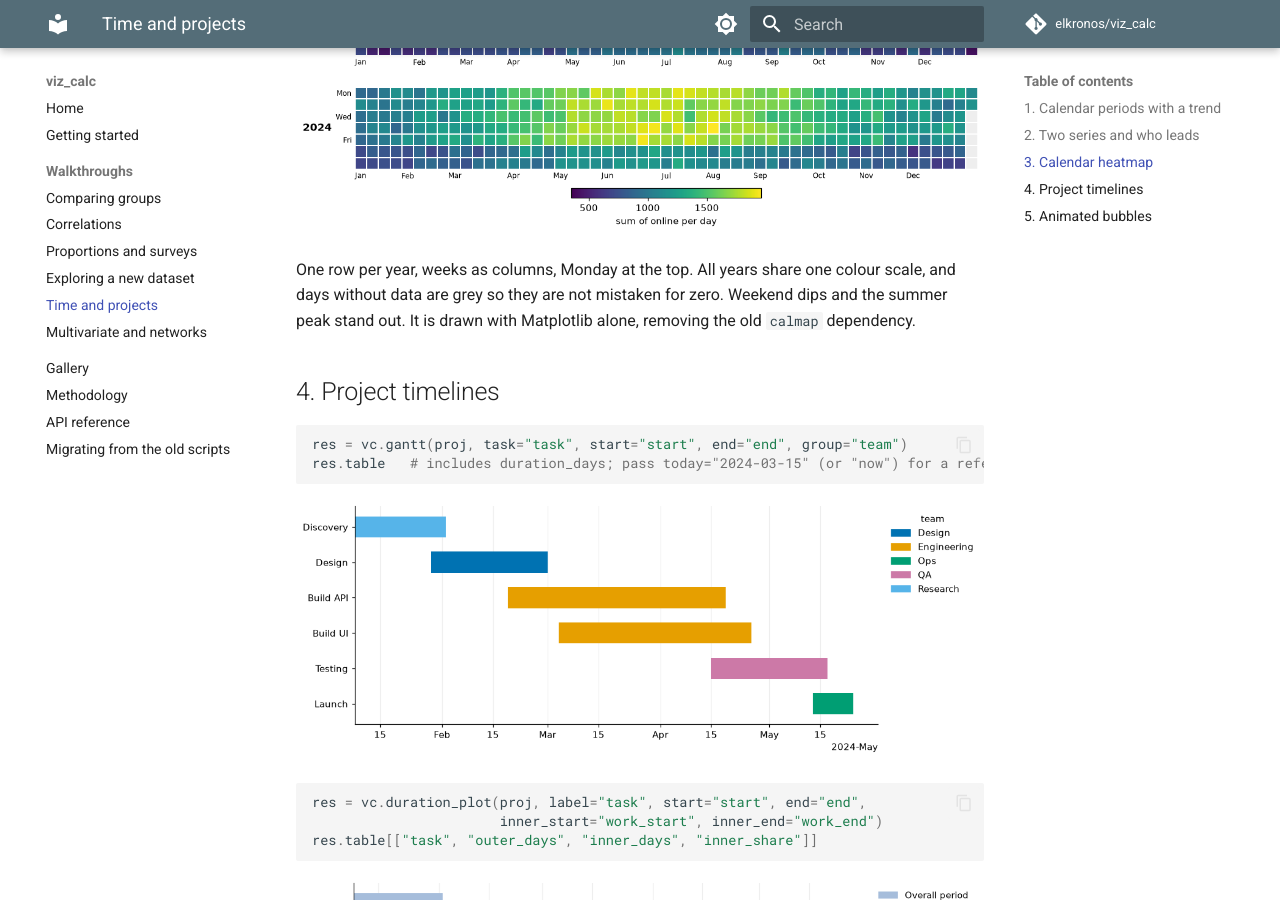
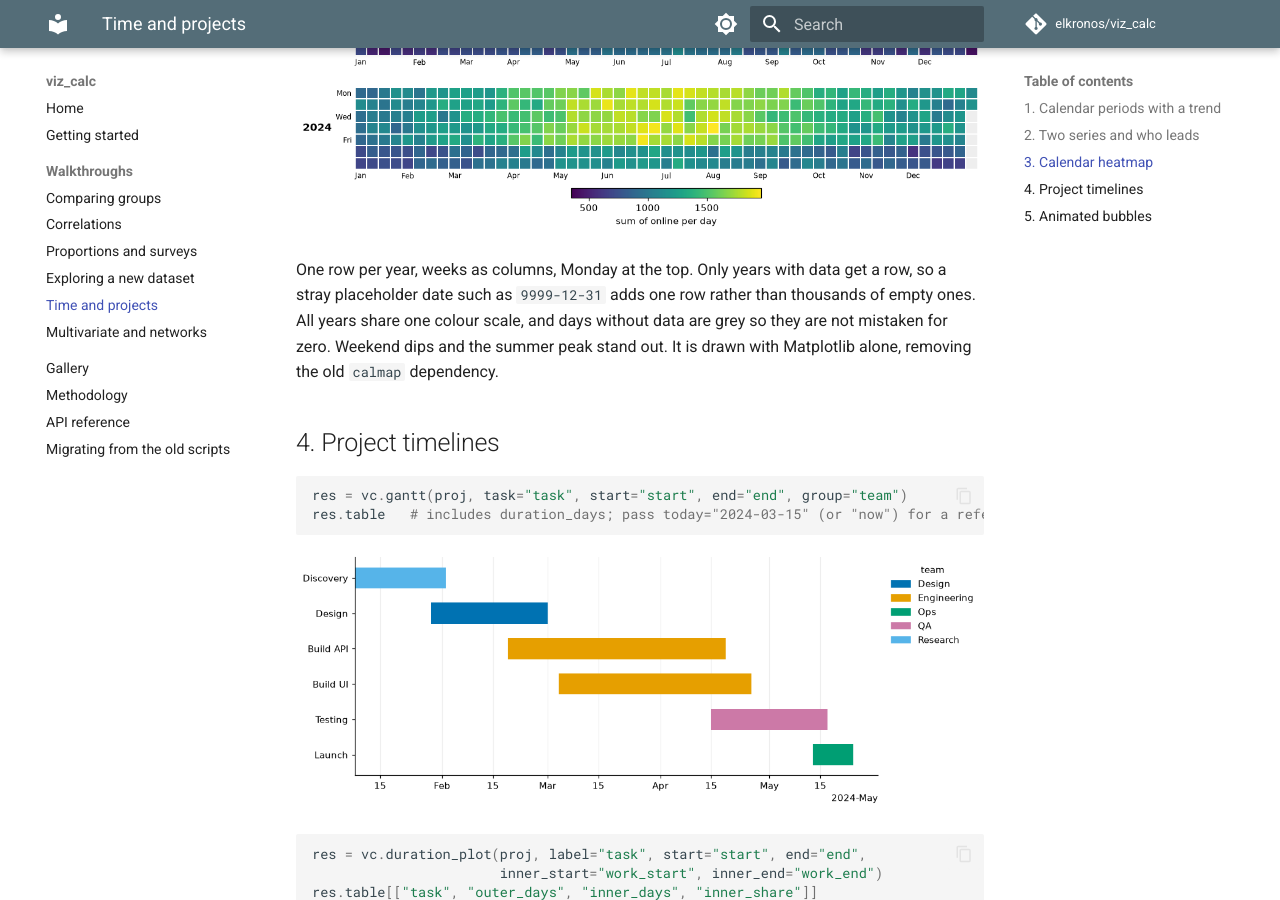
Before and after one commit to elkronos/viz_calc, an MkDocs documentation site: the page built from docs/walkthroughs/time-and-projects.md, in a window 1280 px wide and 900 px high, scrolled down 2155 px. Built offline with MkDocs 1.6.1 and Material for MkDocs 9.7.7, drawn with Linux system fonts in a browser that asks for light colours; comment, search, counter and statistics services are not loaded.

Commit message:
Draw calendar_heatmap rows only for years that hold data
The rows ran from the earliest to the latest year, so one placeholder date
such as 9999-12-31 among a year of data built 7,976 empty panels, took two
minutes and 4.5 GB, and gave a 16,750 in tall figure; 1900-01-01 still
gave 125 rows. Years without any dated rows now get no row, so a gap year
in ordinary data is left out instead of drawn as an all-grey row. The
docstring and the docs say so.

```diff
--- a/docs/walkthroughs/time-and-projects.md
+++ b/docs/walkthroughs/time-and-projects.md
@@ -61,10 +61,12 @@ res = vc.calendar_heatmap(sales, date="date", value="online")
 
 ![Calendar heatmap](../images/calendar_heatmap.png)
 
-One row per year, weeks as columns, Monday at the top. All years share one
-colour scale, and days without data are grey so they are not mistaken for
-zero. Weekend dips and the summer peak stand out. It is drawn with
-Matplotlib alone, removing the old `calmap` dependency.
+One row per year, weeks as columns, Monday at the top. Only years with
+data get a row, so a stray placeholder date such as `9999-12-31` adds one
+row rather than thousands of empty ones. All years share one colour scale,
+and days without data are grey so they are not mistaken for zero. Weekend
+dips and the summer peak stand out. It is drawn with Matplotlib alone,
+removing the old `calmap` dependency.
 
 ## 4. Project timelines
 
```
Also changed, not shown: docs/getting-started.md (+1 -1 lines), 2 other files.
